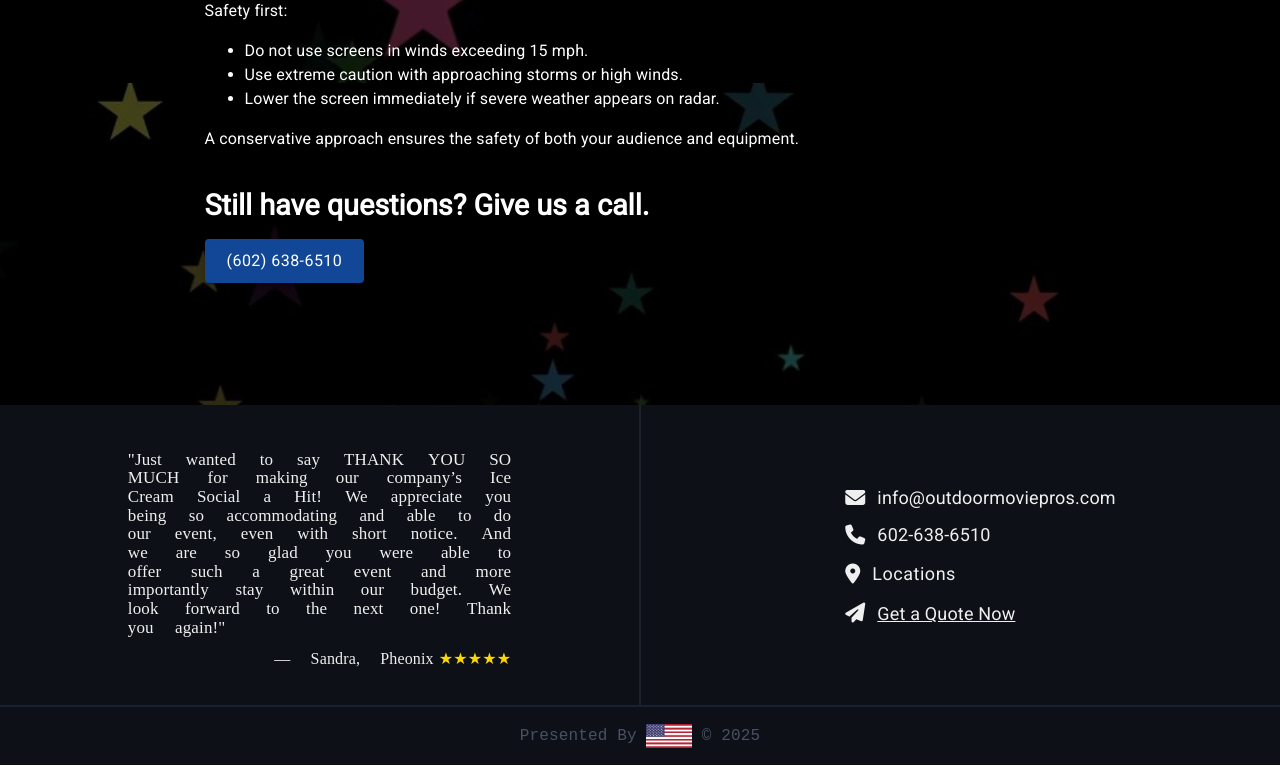
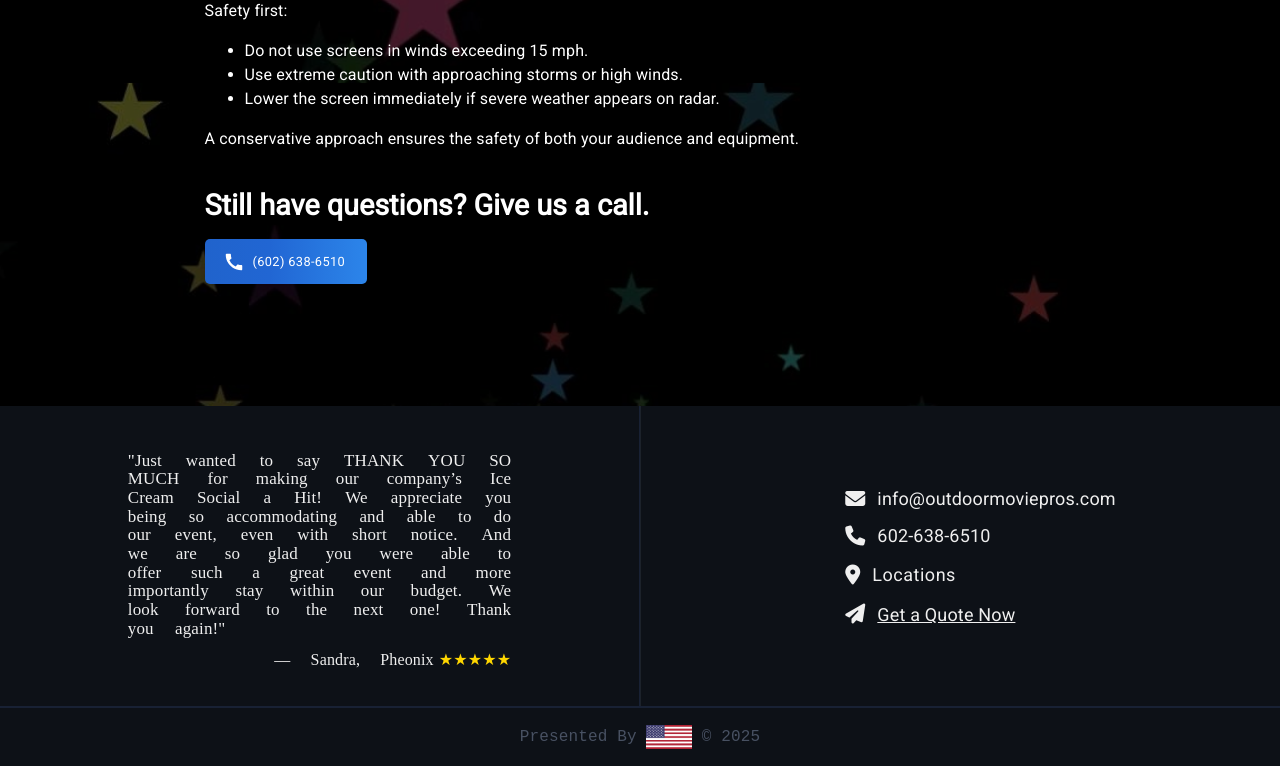
Before and after one commit to ratta2ii/outdoor_movie_pros, a React (Create React App) app: page /faqs in a window 1280 px wide. Shown: the part 1517-2283 px from the top of the page. Built offline with nearby package versions, Linux system fonts and the light colour scheme.

Commit message:
.... Updating images and hrefs following... Minor styling changes

```diff
--- a/src/Components/ContactForm/ContactFormStyles.jsx
+++ b/src/Components/ContactForm/ContactFormStyles.jsx
@@ -67,7 +67,6 @@ const useStyles = makeStyles((theme) => ({
             boxShadow: 'none !important',
         },
         [theme.breakpoints.down('xs')]: {
-            height: 35,
             marginRight: 0,
             width: '100%',
         },
--- a/src/Components/Services/Services.Styles.jsx
+++ b/src/Components/Services/Services.Styles.jsx
@@ -49,7 +49,7 @@ const useStyles = makeStyles((theme) => ({
     },
     listItem: {
         padding: 0,
-        paddingBottom: 5,
+        paddingBottom: '0px !important',
         alignItems: 'center',
         '& .MuiListItemText-primary': {
             marginLeft: -30,
@@ -58,7 +58,7 @@ const useStyles = makeStyles((theme) => ({
     },
     icon: {
         color: "#66bb6a",
-        fontSize: '1.4rem',
+        fontSize: '1.3rem',
         minWidth: 24,
         marginLeft: -10,
     },
@@ -75,7 +75,7 @@ const useStyles = makeStyles((theme) => ({
     contactButton: {
         color: '#fff !important',
         fontWeight: 600,
-        height: 40,
+        height: 45,
         fontSize: '.7em !important',
         borderRadius: 5,
         width: '95% !important',
@@ -84,6 +84,9 @@ const useStyles = makeStyles((theme) => ({
         '&:hover, &:focus': {
             background: 'linear-gradient(90deg, #0D47A1 0%, #0D47A1 40%, #1565C0 100%)',
             boxShadow: 'none !important',
+        },
+        [theme.breakpoints.down('xs')]: {
+            height: 40,
         },
     },
     images: {
--- a/src/Views/FAQs/FAQs.Styles.jsx
+++ b/src/Views/FAQs/FAQs.Styles.jsx
@@ -67,15 +67,21 @@ const useStyles = makeStyles((theme) => ({
         },
     },
     ctaButton: {
-        fontSize: '1em',
-        backgroundColor: '#114796',
+        color: '#fff !important',
+        height: 45,
+        fontSize: '.8em !important',
+        borderRadius: 5,
+        boxShadow: '0px 2px 4px rgba(0, 0, 0, 0.15) !important',
+        background: 'linear-gradient(90deg, #2063cc 0%, #2166d3 40%, #2c85ea 100%)',
         '&:hover, &:focus': {
-            backgroundColor: '#0b3879',
+            background: 'linear-gradient(90deg, #0D47A1 0%, #0D47A1 40%, #1565C0 100%)',
+            boxShadow: 'none !important',
         },
-        [theme.breakpoints.down("xs")]: {
-            marginBottom: 30,
+        [theme.breakpoints.down('xs')]: {
+            height: 40,
         },
     }
+
 }));
 
 export default useStyles;
--- a/src/Views/FAQs/FAQs.jsx
+++ b/src/Views/FAQs/FAQs.jsx
@@ -1,6 +1,7 @@
 import React from "react";
 import { Helmet } from "react-helmet";
 import { Typography, Box, Button } from "@material-ui/core";
+import CallIcon from '@mui/icons-material/Call';
 import useStyles from "./FAQs.Styles";
 
 function FAQs() {
@@ -211,9 +212,9 @@ function FAQs() {
                     <Button
                         variant="contained"
                         size="large"
-            color="primary"
                         className={classes.ctaButton}
                         href="tel:+16026386510"
+                        startIcon={<CallIcon />}
                     >
                         (602) 638-6510
                     </Button>
--- a/src/Views/Gallery/Gallery.jsx
+++ b/src/Views/Gallery/Gallery.jsx
@@ -133,20 +133,12 @@ const Gallery = () => {
             <GalleryGrid>
                 {IMAGES.map((image, index) => (
                     <GalleryItem key={`gallery-item-${index}`}>
-                        <a
-                            href={image.src}
-                            target="_blank"
-                            rel="noopener noreferrer"
-                            aria-label={`Open full-size: ${image.alt}`}
-                            title="Open full-size"
-                        >
                         <img
                             src={image.src}
                             alt={image.alt}
                             loading="lazy"
                             referrerPolicy="no-referrer"
                         />
-                        </a>
                     </GalleryItem>
                 ))}
             </GalleryGrid>
--- a/src/Views/Locations/Locations.Styles.jsx
+++ b/src/Views/Locations/Locations.Styles.jsx
@@ -165,7 +165,8 @@ const useStyles = makeStyles((theme) => ({
             paddingLeft: '50px',
         },
         [theme.breakpoints.down('xs')]: {
-            paddingLeft: '25px',
+            paddingLeft: 25,
+            paddingRight: 25,
         },
     },
     /* sectionTitle used inside each card */
@@ -206,9 +207,9 @@ const useStyles = makeStyles((theme) => ({
         marginTop: 15,
         fontSize: '1.1em',
         [theme.breakpoints.down('xs')]: {
-            marginTop: 5,
+            marginTop: 0,
             paddingLeft: 20,
-            marginBottom: -15
+            marginBottom: -17
         },
     },
     lastCard: {
--- a/src/Views/Locations/Locations.jsx
+++ b/src/Views/Locations/Locations.jsx
@@ -630,7 +630,7 @@ function Locations() {
                         >
                             <a
                                 target="_blank"
-                                rel="noopener noreferrer"
+                                rel="noopener noreferrer nofollow nofollow"
                                 href={GiantScreenImage}
                             >
                                 <img
@@ -647,7 +647,7 @@ function Locations() {
                                     Outdoor Movie Nights
                                 </Typography>
                                 <Typography className={classes.subTitle}>
-                                    Full setup and teardown inclcuded!
+                                    FULL SETUP AND TEARDOWN INCLUDED
                                 </Typography>
 
                                 <CardContent className={classes.description}>
@@ -725,7 +725,7 @@ function Locations() {
                         >
                             <a
                                 target="_blank"
-                                rel="noopener noreferrer"
+                                rel="noopener noreferrer nofollow nofollow"
                                 href={ConcessionBoothImage}
                             >
                                 <img
@@ -742,16 +742,11 @@ function Locations() {
                                     Concessions & Add-Ons
                                 </Typography>
                                 <Typography className={classes.subTitle}>
-                                    Popcorn, cotton candy, chilled drinks, and more...
+                                    POPCORN, COTTON CANDY, CHILLED DRINKS & MORE...
                                 </Typography>
                                 <CardContent className={classes.description}>
                                     {data.concessionsText}
                                 </CardContent>
-                                {/* <ul>
-                            {movieBullets.map((bullet) => {
-                                return <li key={bullet}>{bullet}</li>;
-                            })}
-                        </ul> */}
                                 <List className={classes.bulletList}>
                                     {concessionsBullets.map((item, i) => (
                                         <ListItem key={i} className={classes.listItem}>
@@ -824,7 +819,7 @@ function Locations() {
                         >
                             <a
                                 target="_blank"
-                                rel="noopener noreferrer"
+                                rel="noopener noreferrer nofollow nofollow"
                                 href={FoodTruckImage}
                             >
                                 <img
@@ -841,16 +836,11 @@ function Locations() {
                                     Ice Cream Sundae & Coffee Food Truck
                                 </Typography>
                                 <Typography className={classes.subTitle}>
-                                    Perfect for schools, HOAs, and corporate events
+                                    PERFECT FOR SCHOOLS, HOAs, AND CORPORATE EVENTS
                                 </Typography>
                                 <CardContent className={classes.description}>
                                     {data.foodTruckText}
                                 </CardContent>
-                                {/* <ul>
-                            {movieBullets.map((bullet) => {
-                                return <li key={bullet}>{bullet}</li>;
-                            })}
-                        </ul> */}
                                 <List className={classes.bulletList}>
                                     {foodTruckBullets.map((item, i) => (
                                         <ListItem key={i} className={classes.listItem}>
--- a/src/Views/Products/ConcessionsOptions/ConcessionsOptions.Styles.jsx
+++ b/src/Views/Products/ConcessionsOptions/ConcessionsOptions.Styles.jsx
@@ -167,7 +167,7 @@ const useStyles = makeStyles((theme) => ({
         minWidth: 130,
         textDecoration: 'none',
         color: '#fff !important',
-        height: 35,
+        height: 40,
         fontSize: '.7em !important',
         borderRadius: 5,
         boxShadow: '0px 2px 4px rgba(0, 0, 0, 0.15) !important',
--- a/src/Views/Products/MovieNightsOptions/MovieNightsOptions.Styles.jsx
+++ b/src/Views/Products/MovieNightsOptions/MovieNightsOptions.Styles.jsx
@@ -167,7 +167,7 @@ const useStyles = makeStyles((theme) => ({
         minWidth: 130,
         textDecoration: 'none',
         color: '#fff !important',
-        height: 35,
+        height: 40,
         fontSize: '.7em !important',
         borderRadius: 5,
         boxShadow: '0px 2px 4px rgba(0, 0, 0, 0.15) !important',
--- a/src/index.css
+++ b/src/index.css
@@ -1,10 +1,20 @@
-body {
+html, body {
+    width: 100%;
+    max-width: 100%;
     overflow-x: hidden;
+    /* stop side-to-side scroll */
+    overscroll-behavior-x: none;
+    /* prevent horizontal rubber-banding */
+    touch-action: pan-y;
     font-family: -apple-system, BlinkMacSystemFont, 'Segoe UI', 'Roboto', 'Oxygen',
         'Ubuntu', 'Cantarell', 'Fira Sans', 'Droid Sans', 'Helvetica Neue', sans-serif;
     -webkit-font-smoothing: antialiased;
     -moz-osx-font-smoothing: grayscale;
 }
+
+* { box-sizing: border-box; }
+img, video, canvas { max-width: 100%; height: auto; }
+
 
 code {
     font-family: source-code-pro, Menlo, Monaco, Consolas, 'Courier New',
```
Lines whose indentation alone changed are shown as unchanged.
